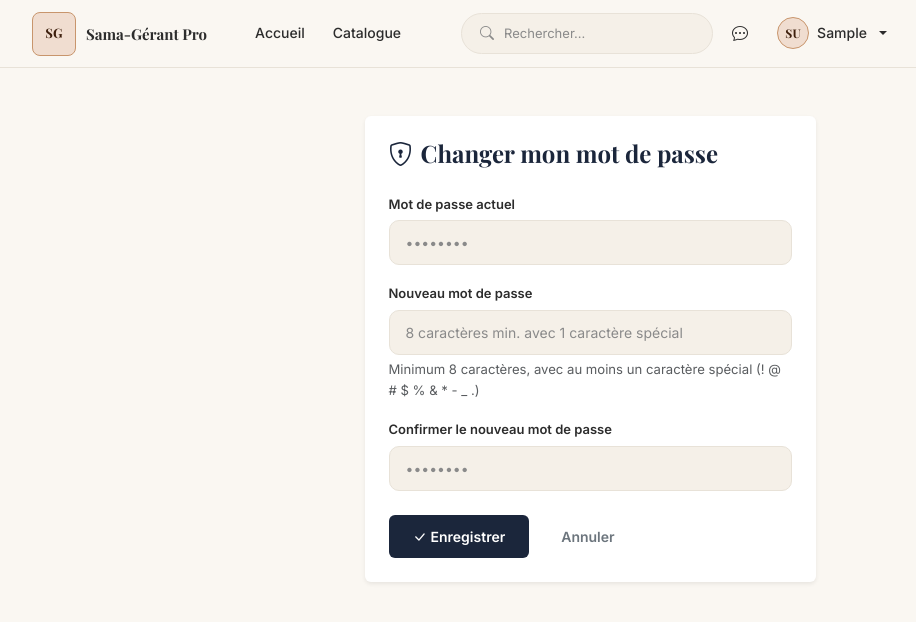
After one commit to Adji1425/Sama-Gerant-Pro, a Django app: page /users/profil/mot-de-passe/ in a window 1280 px wide. The commit adds this page. Shown: the top 622 px of the page, without its empty margins (50-966 px from the left). Run offline with Django 4.2, Linux system fonts and the light colour scheme; the visitor is signed in with stand-in values (Sample User, id 1); some web fonts are replaced.

Commit message:
feat(adji): Module 1: gestion de securite des donnees

```diff
--- a/apps/users/forms.py
+++ b/apps/users/forms.py
@@ -1,6 +1,14 @@
+import re
+
 from django import forms
 from django.contrib.auth.forms import UserCreationForm, AuthenticationForm
+from django.contrib.auth.password_validation import validate_password
+from django.core.exceptions import ValidationError
 from .models import Utilisateur, Client
+
+
+# Caractères spéciaux acceptés dans le mot de passe
+CARACTERES_SPECIAUX = r"""!@#$%^&*()_+\-=\[\]{};':"\\|,.<>\/?"""
 
 
 class InscriptionForm(UserCreationForm):
@@ -29,11 +37,13 @@ class InscriptionForm(UserCreationForm):
         })
     )
     telephone = forms.CharField(
-        max_length=20,
+        max_length=9,
+        min_length=9,
         label="Téléphone",
         widget=forms.TextInput(attrs={
             'class': 'form-control',
-            'placeholder': '77 000 00 00'
+            'placeholder': '9 chiffres, ex: 771234567',
+            'maxlength': '9'
         })
     )
     adresse_livraison = forms.CharField(
@@ -48,7 +58,7 @@ class InscriptionForm(UserCreationForm):
         label="Mot de passe",
         widget=forms.PasswordInput(attrs={
             'class': 'form-control',
-            'placeholder': '••••••••'
+            'placeholder': '8 caractères min. avec 1 caractère spécial'
         })
     )
     password2 = forms.CharField(
@@ -72,6 +82,56 @@ class InscriptionForm(UserCreationForm):
             })
         }
 
+    def clean_username(self):
+        """Le nom d'utilisateur doit être unique"""
+        username = self.cleaned_data.get('username')
+        if Utilisateur.objects.filter(username__iexact=username).exists():
+            raise ValidationError(
+                "Ce nom d'utilisateur est déjà utilisé. Choisissez-en un autre."
+            )
+        return username
+
+    def clean_email(self):
+        """L'email doit être unique"""
+        email = self.cleaned_data.get('email')
+        if Utilisateur.objects.filter(email__iexact=email).exists():
+            raise ValidationError(
+                "Un compte existe déjà avec cet email."
+            )
+        return email
+
+    def clean_telephone(self):
+        """Le téléphone doit contenir exactement 9 chiffres"""
+        telephone = self.cleaned_data.get('telephone', '').strip()
+        if not telephone.isdigit():
+            raise ValidationError(
+                "Le numéro de téléphone ne doit contenir que des chiffres."
+            )
+        if len(telephone) != 9:
+            raise ValidationError(
+                "Le numéro de téléphone doit contenir exactement 9 chiffres."
+            )
+        return telephone
+
+    def clean_password1(self):
+        """Le mot de passe doit faire 8 caractères min. et contenir un caractère spécial"""
+        password1 = self.cleaned_data.get('password1', '')
+
+        if len(password1) < 8:
+            raise ValidationError(
+                "Le mot de passe doit contenir au moins 8 caractères."
+            )
+        if not re.search(f"[{CARACTERES_SPECIAUX}]", password1):
+            raise ValidationError(
+                "Le mot de passe doit contenir au moins un caractère spécial "
+                "(ex: ! @ # $ % & * - _ .)."
+            )
+
+        # Validateurs natifs Django (similarité avec les infos utilisateur, mdp trop commun, etc.)
+        validate_password(password1, self.instance)
+
+        return password1
+
 
 class ConnexionForm(AuthenticationForm):
     """Formulaire de connexion"""
@@ -89,6 +149,75 @@ class ConnexionForm(AuthenticationForm):
             'placeholder': '••••••••'
         })
     )
+
+
+class ChangerMotDePasseForm(forms.Form):
+    """Formulaire de changement de mot de passe (utilisateur connecté)"""
+    ancien_mot_de_passe = forms.CharField(
+        label="Mot de passe actuel",
+        widget=forms.PasswordInput(attrs={
+            'class': 'form-control',
+            'placeholder': '••••••••'
+        })
+    )
+    nouveau_mot_de_passe1 = forms.CharField(
+        label="Nouveau mot de passe",
+        widget=forms.PasswordInput(attrs={
+            'class': 'form-control',
+            'placeholder': '8 caractères min. avec 1 caractère spécial'
+        })
+    )
+    nouveau_mot_de_passe2 = forms.CharField(
+        label="Confirmer le nouveau mot de passe",
+        widget=forms.PasswordInput(attrs={
+            'class': 'form-control',
+            'placeholder': '••••••••'
+        })
+    )
+
+    def __init__(self, user, *args, **kwargs):
+        self.user = user
+        super().__init__(*args, **kwargs)
+
+    def clean_ancien_mot_de_passe(self):
+        ancien = self.cleaned_data.get('ancien_mot_de_passe')
+        if not self.user.check_password(ancien):
+            raise ValidationError("Le mot de passe actuel est incorrect.")
+        return ancien
+
+    def clean_nouveau_mot_de_passe1(self):
+        password1 = self.cleaned_data.get('nouveau_mot_de_passe1', '')
+
+        if len(password1) < 8:
+            raise ValidationError(
+                "Le nouveau mot de passe doit contenir au moins 8 caractères."
+            )
+        if not re.search(f"[{CARACTERES_SPECIAUX}]", password1):
+            raise ValidationError(
+                "Le nouveau mot de passe doit contenir au moins un caractère "
+                "spécial (ex: ! @ # $ % & * - _ .)."
+            )
+
+        validate_password(password1, self.user)
+        return password1
+
+    def clean(self):
+        cleaned_data = super().clean()
+        password1 = cleaned_data.get('nouveau_mot_de_passe1')
+        password2 = cleaned_data.get('nouveau_mot_de_passe2')
+
+        if password1 and password2 and password1 != password2:
+            self.add_error(
+                'nouveau_mot_de_passe2',
+                "Les deux mots de passe ne correspondent pas."
+            )
+        return cleaned_data
+
+    def save(self, commit=True):
+        self.user.set_password(self.cleaned_data['nouveau_mot_de_passe1'])
+        if commit:
+            self.user.save()
+        return self.user
 
 
 class ModifierProfilForm(forms.ModelForm):
@@ -113,3 +242,27 @@ class ModifierProfilForm(forms.ModelForm):
             'adresse': 'Adresse',
             'photo_profile': 'Photo de profil',
         }
+
+    def clean_email(self):
+        """L'email doit rester unique (hors compte courant)"""
+        email = self.cleaned_data.get('email')
+        qs = Utilisateur.objects.filter(email__iexact=email)
+        if self.instance and self.instance.pk:
+            qs = qs.exclude(pk=self.instance.pk)
+        if qs.exists():
+            raise ValidationError("Un autre compte utilise déjà cet email.")
+        return email
+
+    def clean_telephone(self):
+        """Le téléphone doit contenir exactement 9 chiffres"""
+        telephone = self.cleaned_data.get('telephone', '').strip()
+        if telephone:
+            if not telephone.isdigit():
+                raise ValidationError(
+                    "Le numéro de téléphone ne doit contenir que des chiffres."
+                )
+            if len(telephone) != 9:
+                raise ValidationError(
+                    "Le numéro de téléphone doit contenir exactement 9 chiffres."
+                )
+        return telephone
--- /dev/null
+++ b/apps/users/templates/users/changer_mot_de_passe.html
@@ -0,0 +1,71 @@
+{% extends 'base.html' %}
+{% block title %}Changer mon mot de passe — Sama-Gérant Pro{% endblock %}
+
+{% block content %}
+<div class="row justify-content-center">
+  <div class="col-md-6 col-lg-5">
+    <div class="card shadow-sm border-0 mt-4 p-4">
+
+      <h4 class="fw-bold mb-4" style="color:#1B263B;">
+        <i class="bi bi-shield-lock me-2"></i>Changer mon mot de passe
+      </h4>
+
+      {% if messages %}
+        {% for message in messages %}
+          <div class="alert {% if message.tags == 'error' %}alert-danger{% else %}alert-success{% endif %} small">
+            {{ message }}
+          </div>
+        {% endfor %}
+      {% endif %}
+
+      <form method="POST">
+        {% csrf_token %}
+
+        <div class="mb-3">
+          <label class="form-label fw-semibold small">
+            {{ form.ancien_mot_de_passe.label }}
+          </label>
+          {{ form.ancien_mot_de_passe }}
+          {% if form.ancien_mot_de_passe.errors %}
+            <div class="text-danger small">{{ form.ancien_mot_de_passe.errors }}</div>
+          {% endif %}
+        </div>
+
+        <div class="mb-3">
+          <label class="form-label fw-semibold small">
+            {{ form.nouveau_mot_de_passe1.label }}
+          </label>
+          {{ form.nouveau_mot_de_passe1 }}
+          <div class="text-muted small mt-1">
+            Minimum 8 caractères, avec au moins un caractère spécial (! @ # $ % & * - _ .)
+          </div>
+          {% if form.nouveau_mot_de_passe1.errors %}
+            <div class="text-danger small">{{ form.nouveau_mot_de_passe1.errors }}</div>
+          {% endif %}
+        </div>
+
+        <div class="mb-4">
+          <label class="form-label fw-semibold small">
+            {{ form.nouveau_mot_de_passe2.label }}
+          </label>
+          {{ form.nouveau_mot_de_passe2 }}
+          {% if form.nouveau_mot_de_passe2.errors %}
+            <div class="text-danger small">{{ form.nouveau_mot_de_passe2.errors }}</div>
+          {% endif %}
+        </div>
+
+        <div class="d-flex gap-2">
+          <button type="submit" class="btn fw-semibold px-4"
+                  style="background-color:#1B263B;color:white;">
+            <i class="bi bi-check-lg me-1"></i>Enregistrer
+          </button>
+          <a href="{% url 'users:profil' %}" class="btn btn-outline-secondary fw-semibold px-4">
+            Annuler
+          </a>
+        </div>
+      </form>
+
+    </div>
+  </div>
+</div>
+{% endblock %}
--- a/apps/users/templates/users/profil.html
+++ b/apps/users/templates/users/profil.html
@@ -56,6 +56,12 @@
          class="btn btn-sm w-100 fw-semibold"
          style="background-color:#E0A458;color:#1B263B;">
         <i class="bi bi-pencil me-1"></i>Modifier mon profil
+      </a>
+
+      <a href="{% url 'users:changer_mot_de_passe' %}"
+         class="btn btn-sm w-100 fw-semibold mt-2"
+         style="background-color:#1B263B;color:white;">
+        <i class="bi bi-shield-lock me-1"></i>Changer mon mot de passe
       </a>
 
     </div>
--- a/apps/users/urls.py
+++ b/apps/users/urls.py
@@ -9,4 +9,5 @@ urlpatterns = [
     path('logout/', views.logout_view, name='logout'),
     path('profil/', views.profil, name='profil'),
     path('profil/modifier/', views.modifier_profil, name='modifier_profil'),
+    path('profil/mot-de-passe/', views.changer_mot_de_passe, name='changer_mot_de_passe'),
 ]
--- a/apps/users/views.py
+++ b/apps/users/views.py
@@ -1,8 +1,10 @@
 from django.shortcuts import render, redirect
-from django.contrib.auth import login, logout, authenticate
+from django.contrib.auth import login, logout, authenticate, update_session_auth_hash
 from django.contrib.auth.decorators import login_required
 from django.contrib import messages
-from .forms import InscriptionForm, ConnexionForm, ModifierProfilForm
+from .forms import (
+    InscriptionForm, ConnexionForm, ModifierProfilForm, ChangerMotDePasseForm
+)
 from .models import Client, Utilisateur
 
 
@@ -125,3 +127,22 @@ def modifier_profil(request):
         form = ModifierProfilForm(instance=request.user)
 
     return render(request, 'users/modifier_profil.html', {'form': form})
+
+
+@login_required
+def changer_mot_de_passe(request):
+    """Changement du mot de passe de l'utilisateur connecté"""
+    if request.method == 'POST':
+        form = ChangerMotDePasseForm(request.user, request.POST)
+        if form.is_valid():
+            form.save()
+            # Garde l'utilisateur connecté après le changement de mot de passe
+            update_session_auth_hash(request, request.user)
+            messages.success(request, "Votre mot de passe a été modifié avec succès !")
+            return redirect('users:profil')
+        else:
+            messages.error(request, "Veuillez corriger les erreurs ci-dessous.")
+    else:
+        form = ChangerMotDePasseForm(request.user)
+
+    return render(request, 'users/changer_mot_de_passe.html', {'form': form})
```
Also changed, not shown: apps/users/templates/users/register.html (+7 -0 lines).
